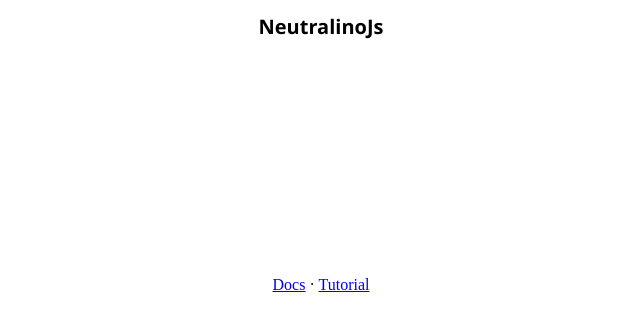
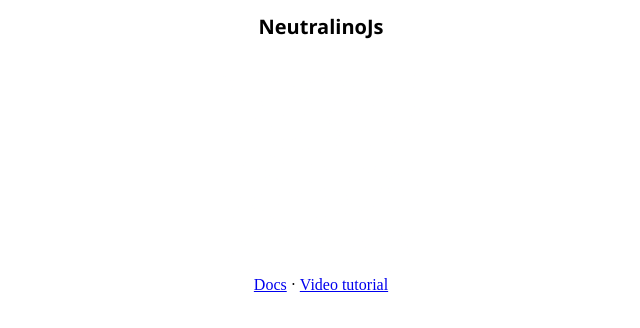
Before and after one commit to neutralinojs/neutralinojs-minimal, a plain HTML site: page resources/index.html in a window 1280 px wide. Shown: the full height of the page, 319-959 px from the left. Drawn offline with Linux system fonts and the light colour scheme.

Commit message:
Update index.html

```diff
--- a/resources/index.html
+++ b/resources/index.html
@@ -13,7 +13,7 @@
       <img src="./icons/logo.gif" alt="Neutralinojs" />
       <div>
         <a href="#" onclick="openDocs();">Docs</a> &middot;
-        <a href="#" onclick="openTutorial();">Tutorial</a>
+        <a href="#" onclick="openTutorial();">Video tutorial</a>
       </div>
     </div>
     <!-- Neutralino.js client. This file is gitignored,
```
